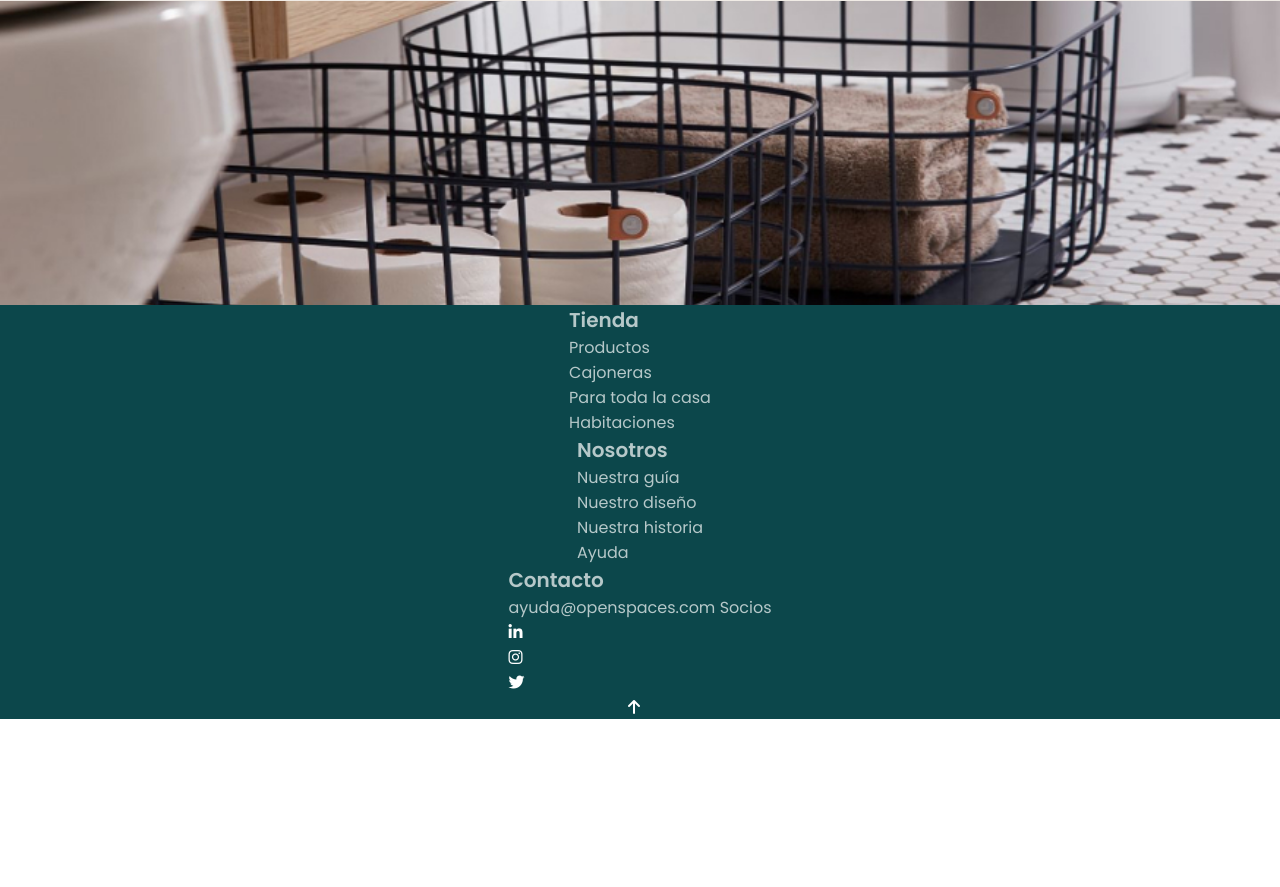
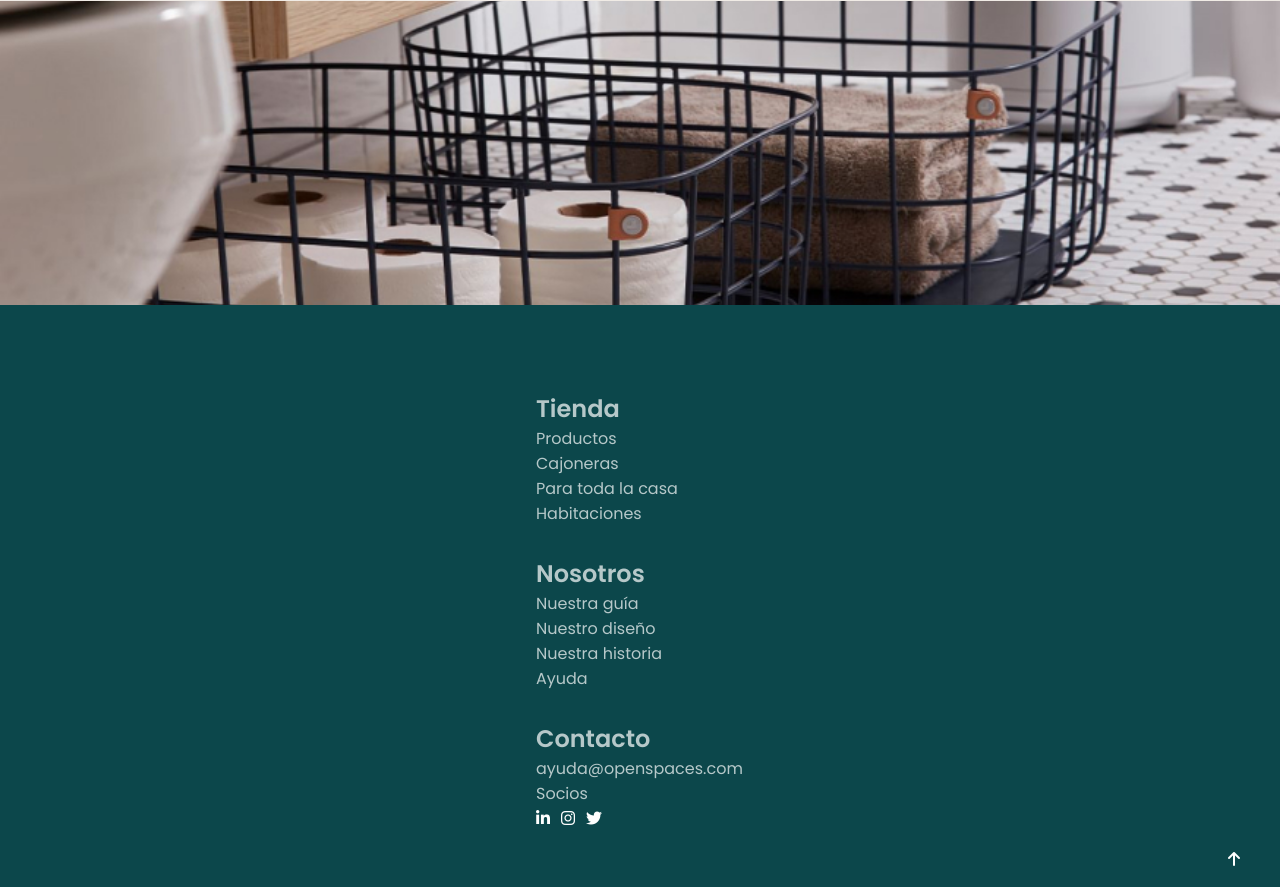
Before and after one commit to Adalab/modulo-1-evaluacion-final-tanferest, a website: page docs/index.html in a window 1280 px wide. Shown: the part 1965-2852 px from the top of the page. Before the commit the page ends 2685 px from the top, so only its background shows below. Drawn offline with Linux system fonts and the light colour scheme.

Commit message:
run docs

```diff
--- a/docs/index.html
+++ b/docs/index.html
@@ -13,7 +13,7 @@
 </head>
 
 <body>
-  <header class="header">
+  <header id="home" class="header">
       <nav class="fixnav">
         <a class="fixnav__burguer icon__link" href="https://adalab.es" target="_blank"><i class="fa-solid fa-bars"></i></a>
         <ul class="fixnav__list">
@@ -27,7 +27,7 @@
             <a class="fixnav__list--item" href="https://adalab.es" target="_blank">Tienda</a>
           </li>
           <li>
-            <a id="home" class="fixnav__list--item" href="#home">Inicio</a>
+            <a class="fixnav__list--item" href="#home">Inicio</a>
           </li>
         </ul>
       </nav>
@@ -80,7 +80,7 @@
     <!-- MODULE 4 -->
 
     <section class="module4">
-      <article class="module4__item wrapper">
+      <article class="module4__item">
         <h2 class="module4__item--title">Disfruta creando espacios</h2>
         <p class="module4__item--content">
           Una línea de productos diseñados para todos tus espacios
@@ -93,63 +93,97 @@
   </main>
   <footer class="footer">
     <nav class="footer__nav">
-        <h2 class="footer__title">Tienda</h2>
+      <h2 class="footer__nav--title">Tienda</h2>
       <ul>
         <li>
-            <a class="footer__nav--item" href="https://adalab.es" target="_blank">Productos</a>
+          <a class="footer__nav--item" href="https://adalab.es" target="_blank"
+            >Productos</a
+          >
         </li>
         <li>
-            <a class="footer__nav--item" href="https://adalab.es" target="_blank">Cajoneras</a>
+          <a class="footer__nav--item" href="https://adalab.es" target="_blank"
+            >Cajoneras</a
+          >
         </li>
         <li>
-            <a class="footer__nav--item" href="https://adalab.es" target="_blank">Para toda la casa</a>
+          <a class="footer__nav--item" href="https://adalab.es" target="_blank"
+            >Para toda la casa</a
+          >
         </li>
         <li>
-            <a class="footer__nav--item" href="https://adalab.es" target="_blank">Habitaciones</a>
+          <a class="footer__nav--item" href="https://adalab.es" target="_blank"
+            >Habitaciones</a
+          >
         </li>
       </ul>
     </nav>
     <nav class="footer__nav">
-        <h2 class="footer__title">Nosotros</h2>
+      <h2 class="footer__nav--title">Nosotros</h2>
       <ul>
         <li>
-            <a class="footer__nav--item" href="https://adalab.es" target="_blank">Nuestra guía</a>
+          <a class="footer__nav--item" href="https://adalab.es" target="_blank"
+            >Nuestra guía</a
+          >
         </li>
         <li>
-            <a class="footer__nav--item" href="https://adalab.es" target="_blank">Nuestro diseño</a>
+          <a class="footer__nav--item" href="https://adalab.es" target="_blank"
+            >Nuestro diseño</a
+          >
         </li>
         <li>
-            <a class="footer__nav--item" href="https://adalab.es" target="_blank">Nuestra historia</a>
+          <a class="footer__nav--item" href="https://adalab.es" target="_blank"
+            >Nuestra historia</a
+          >
         </li>
         <li>
-            <a class="footer__nav--item" href="https://adalab.es" target="_blank">Ayuda</a>
+          <a class="footer__nav--item" href="https://adalab.es" target="_blank"
+            >Ayuda</a
+          >
         </li>
       </ul>
     </nav>
-      <nav class="footer__nav">
-        <h2 class="footer__title">Contacto</h2>
-        <a class="footer__nav--item" href="mailto:ayuda@openspaces.com">ayuda@openspaces.com</a>
-        <a class="footer__nav--item" href="https://adalab.es" target="_blank">Socios</a>
-        <nav class="footer__nav--social">
-          <ul>
+    <div class="footer__nav">
+      <h2 class="footer__nav--title">Contacto</h2>
+      <a class="footer__nav--item" href="mailto:ayuda@openspaces.com"
+        >ayuda@openspaces.com</a
+      >
+      <a class="footer__nav--item" href="https://adalab.es" target="_blank"
+        >Socios</a
+      >
+      <nav>
+        <ul class="footer__nav--social">
           <li>
-              <a class="icon__link" href="https://www.linkedin.com/school/adalab/" target="_blank"><i
-                  class="fa-brands fa-linkedin-in"></i></a>
+            <a
+              class="icon__link social__icon"
+              href="https://www.linkedin.com/school/adalab/"
+              target="_blank"
+              ><i class="fa-brands fa-linkedin-in"></i
+            ></a>
           </li>
           <li>
-              <a class="icon__link" href="https://www.instagram.com/adalab_digital/?hl=es" target="_blank"><i
-                  class="fa-brands fa-instagram"></i></a>
+            <a
+              class="icon__link social__icon"
+              href="https://www.instagram.com/adalab_digital/?hl=es"
+              target="_blank"
+              ><i class="fa-brands fa-instagram"></i
+            ></a>
           </li>
           <li>
-              <a class="icon__link"
+            <a
+              class="icon__link social__icon"
               href="https://twitter.com/Adalab_Digital?ref_src=twsrc%5Egoogle%7Ctwcamp%5Eserp%7Ctwgr%5Eauthor"
-                target="_blank"><i class="fa-brands fa-twitter"></i></a>
+              target="_blank"
+              ><i class="fa-brands fa-twitter"></i
+            ></a>
           </li>
         </ul>
       </nav>
-      </nav>
-      <a class="icon__link icon__link--arrow" href="#home"><i class="fa-solid fa-arrow-up"></i></a>
+    </div>
+    <a class="icon__link icon__link--arrow" href="#home"
+      ><i class="fa-solid fa-arrow-up"></i
+    ></a>
   </footer>
+
 </body>
 
 </html>
```
Also changed, not shown: docs/assets/css/main.css (+1 -1 lines). Lines whose indentation alone changed are shown as unchanged.
